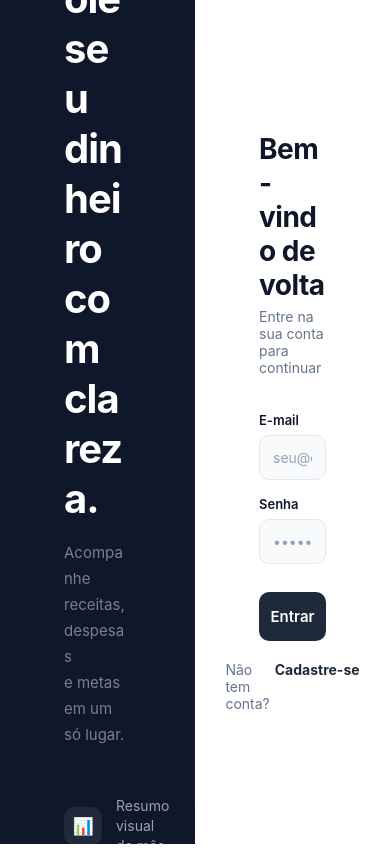
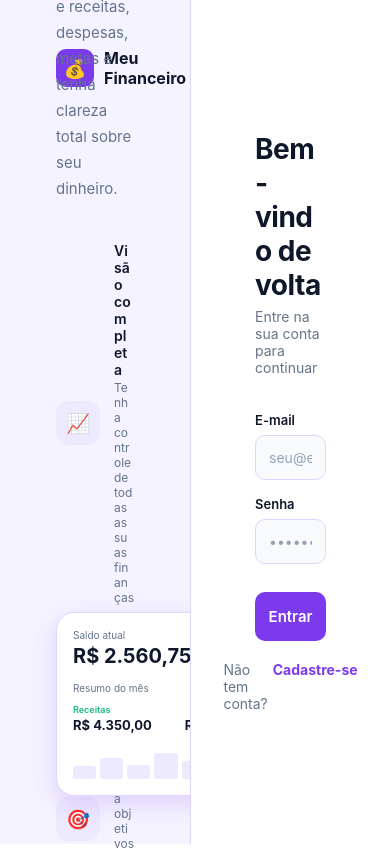
Before and after one commit to Breno330/meu-financeiro, a React Native app: screen / in a window 390 px wide. Shown: the top 850 px of the page. Built offline with nearby package versions, Linux system fonts and the light colour scheme.

Commit message:
Login web: painel lavanda com badge, headline destaque, features e mockup do app

```diff
--- a/App.tsx
+++ b/App.tsx
@@ -153,59 +153,115 @@ function TelaLogin() {
     { icon: '🎯', text: 'Metas e alertas de gastos' },
   ];
 
+  const LP = {
+    bg: '#F5F3FF',
+    accent: '#7C3AED',
+    accentLight: '#EDE9FE',
+    accentMid: '#DDD6FE',
+    text: '#0F172A',
+    label: '#64748B',
+  };
+
   if (Platform.OS === 'web') {
     return (
-      <SafeAreaView style={{ flex: 1, backgroundColor: C.primaryDark }}>
+      <SafeAreaView style={{ flex: 1, backgroundColor: LP.bg }}>
         <View style={{ flex: 1, flexDirection: 'row' }}>
 
-          {/* Painel esquerdo — branding */}
-          <View style={{ flex: 1, backgroundColor: C.primaryDark, padding: 64, justifyContent: 'center' }}>
-            {/* Logo */}
-            <View style={{ flexDirection: 'row', alignItems: 'center', gap: 12, marginBottom: 56 }}>
-              <View style={{ width: 44, height: 44, borderRadius: 12, backgroundColor: 'rgba(255,255,255,0.12)', alignItems: 'center', justifyContent: 'center' }}>
-                <Text style={{ fontSize: 22 }}>💰</Text>
-              </View>
-              <Text style={{ fontSize: 18, fontWeight: '700', color: '#fff', letterSpacing: -0.3 }}>Meu Financeiro</Text>
-            </View>
-
-            {/* Headline */}
-            <Text style={{ fontSize: 40, fontWeight: '700', color: '#fff', lineHeight: 50, letterSpacing: -1, marginBottom: 16 }}>
-              {'Controle seu\ndinheiro com\nclareza.'}
-            </Text>
-            <Text style={{ fontSize: 15, color: 'rgba(255,255,255,0.45)', lineHeight: 26, marginBottom: 48 }}>
-              {'Acompanhe receitas, despesas\ne metas em um só lugar.'}
-            </Text>
-
-            {/* Features */}
-            {features.map((f, i) => (
-              <View key={i} style={{ flexDirection: 'row', alignItems: 'center', gap: 14, marginBottom: 18 }}>
-                <View style={{ width: 38, height: 38, borderRadius: 10, backgroundColor: 'rgba(255,255,255,0.08)', alignItems: 'center', justifyContent: 'center' }}>
-                  <Text style={{ fontSize: 17 }}>{f.icon}</Text>
+          {/* ── Painel esquerdo — branding ── */}
+          <View style={{ flex: 1.1, backgroundColor: LP.bg, paddingHorizontal: 56, paddingVertical: 48, justifyContent: 'space-between' }}>
+
+            {/* Logo topo */}
+            <View style={{ flexDirection: 'row', alignItems: 'center', gap: 10 }}>
+              <View style={{ width: 38, height: 38, borderRadius: 10, backgroundColor: LP.accent, alignItems: 'center', justifyContent: 'center' }}>
+                <Text style={{ fontSize: 18 }}>💰</Text>
+              </View>
+              <Text style={{ fontSize: 16, fontWeight: '700', color: LP.text }}>Meu Financeiro</Text>
+            </View>
+
+            {/* Headline block */}
+            <View style={{ flex: 1, justifyContent: 'center', paddingVertical: 32 }}>
+              {/* Badge */}
+              <View style={{ alignSelf: 'flex-start', backgroundColor: LP.accentLight, paddingHorizontal: 12, paddingVertical: 5, borderRadius: 20, marginBottom: 22 }}>
+                <Text style={{ fontSize: 12, fontWeight: '600', color: LP.accent }}>Organize. Planeje. Conquiste.</Text>
+              </View>
+
+              {/* Título */}
+              <Text style={{ fontSize: 42, fontWeight: '800', color: LP.text, lineHeight: 52, letterSpacing: -1, marginBottom: 16 }}>
+                {'Sua vida financeira\nem '}
+                <Text style={{ color: LP.accent }}>um só lugar</Text>
+              </Text>
+
+              {/* Subtítulo */}
+              <Text style={{ fontSize: 15, color: LP.label, lineHeight: 26, marginBottom: 40, maxWidth: 380 }}>
+                Acompanhe receitas, despesas, metas e tenha clareza total sobre seu dinheiro.
+              </Text>
+
+              {/* Features */}
+              {[
+                { icon: '📈', title: 'Visão completa', desc: 'Tenha controle de todas as suas finanças' },
+                { icon: '🎯', title: 'Metas inteligentes', desc: 'Defina objetivos e acompanhe seu progresso' },
+                { icon: '🔒', title: 'Seguro e privado', desc: 'Seus dados protegidos com segurança' },
+              ].map((f, i) => (
+                <View key={i} style={{ flexDirection: 'row', alignItems: 'center', gap: 14, marginBottom: 18 }}>
+                  <View style={{ width: 44, height: 44, borderRadius: 13, backgroundColor: LP.accentLight, alignItems: 'center', justifyContent: 'center' }}>
+                    <Text style={{ fontSize: 19 }}>{f.icon}</Text>
+                  </View>
+                  <View style={{ flex: 1 }}>
+                    <Text style={{ fontSize: 14, fontWeight: '600', color: LP.text, marginBottom: 2 }}>{f.title}</Text>
+                    <Text style={{ fontSize: 12, color: LP.label }}>{f.desc}</Text>
+                  </View>
                 </View>
-                <Text style={{ fontSize: 14, color: 'rgba(255,255,255,0.6)', lineHeight: 20 }}>{f.text}</Text>
-              </View>
-            ))}
-
-            {/* Bottom divider line */}
-            <View style={{ position: 'absolute', right: 0, top: 40, bottom: 40, width: 1, backgroundColor: 'rgba(255,255,255,0.06)' }}/>
+              ))}
+            </View>
+
+            {/* Mini mockup do app */}
+            <View style={{ alignItems: 'flex-start' }}>
+              <View style={{ width: 220, backgroundColor: '#fff', borderRadius: 18, padding: 16, shadowColor: LP.accent, shadowOpacity: 0.18, shadowRadius: 24, shadowOffset: { width: 0, height: 8 }, elevation: 10, borderWidth: 1, borderColor: LP.accentMid }}>
+                <Text style={{ fontSize: 10, color: LP.label, marginBottom: 3 }}>Saldo atual</Text>
+                <View style={{ flexDirection: 'row', alignItems: 'center', gap: 8, marginBottom: 14 }}>
+                  <Text style={{ fontSize: 20, fontWeight: '700', color: LP.text }}>R$ 2.560,75</Text>
+                  <View style={{ backgroundColor: '#ECFDF5', paddingHorizontal: 5, paddingVertical: 2, borderRadius: 5 }}>
+                    <Text style={{ fontSize: 9, color: '#10B981', fontWeight: '700' }}>+12,5%</Text>
+                  </View>
+                </View>
+                <Text style={{ fontSize: 10, color: LP.label, marginBottom: 10 }}>Resumo do mês</Text>
+                <View style={{ flexDirection: 'row', justifyContent: 'space-between', marginBottom: 14 }}>
+                  <View>
+                    <Text style={{ fontSize: 9, color: '#10B981', fontWeight: '600', marginBottom: 2 }}>Receitas</Text>
+                    <Text style={{ fontSize: 13, fontWeight: '700', color: LP.text }}>R$ 4.350,00</Text>
+                  </View>
+                  <View style={{ alignItems: 'flex-end' }}>
+                    <Text style={{ fontSize: 9, color: '#F43F5E', fontWeight: '600', marginBottom: 2 }}>Despesas</Text>
+                    <Text style={{ fontSize: 13, fontWeight: '700', color: LP.text }}>R$ 1.789,25</Text>
+                  </View>
+                </View>
+                {/* Mini barras */}
+                <View style={{ flexDirection: 'row', gap: 4, alignItems: 'flex-end', height: 32 }}>
+                  {[40, 65, 45, 80, 55, 90, 50].map((h, i) => (
+                    <View key={i} style={{ flex: 1, justifyContent: 'flex-end' }}>
+                      <View style={{ height: Math.round(h * 0.32), backgroundColor: i === 5 ? LP.accent : LP.accentLight, borderRadius: 3 }}/>
+                    </View>
+                  ))}
+                </View>
+              </View>
+            </View>
+
           </View>
 
-          {/* Painel direito — formulário */}
-          <View style={{ flex: 1, backgroundColor: '#fff', justifyContent: 'center', alignItems: 'center', padding: 64 }}>
+          {/* ── Painel direito — formulário ── */}
+          <View style={{ flex: 1, backgroundColor: '#fff', justifyContent: 'center', alignItems: 'center', padding: 64, borderLeftWidth: 1, borderLeftColor: LP.accentMid }}>
             <View style={{ width: '100%', maxWidth: 380 }}>
 
-              {/* Título do form */}
-              <Text style={{ fontSize: 28, fontWeight: '700', color: C.text, letterSpacing: -0.5, marginBottom: 6 }}>
+              <Text style={{ fontSize: 28, fontWeight: '700', color: LP.text, letterSpacing: -0.5, marginBottom: 6 }}>
                 {modo === 'login' ? 'Bem-vindo de volta' : 'Criar conta'}
               </Text>
-              <Text style={{ fontSize: 14, color: C.label, marginBottom: 36 }}>
+              <Text style={{ fontSize: 14, color: LP.label, marginBottom: 36 }}>
                 {modo === 'login' ? 'Entre na sua conta para continuar' : 'Crie sua conta gratuitamente'}
               </Text>
 
-              {/* E-mail */}
-              <Text style={{ fontSize: 13, fontWeight: '600', color: C.text, marginBottom: 7 }}>E-mail</Text>
+              <Text style={{ fontSize: 13, fontWeight: '600', color: LP.text, marginBottom: 7 }}>E-mail</Text>
               <TextInput
-                style={inputStyle}
+                style={[inputStyle, { borderColor: LP.accentMid }]}
                 placeholder="seu@email.com"
                 placeholderTextColor={C.textLight}
                 value={email}
@@ -214,10 +270,9 @@ function TelaLogin() {
                 autoCapitalize="none"
               />
 
-              {/* Senha */}
-              <Text style={{ fontSize: 13, fontWeight: '600', color: C.text, marginBottom: 7 }}>Senha</Text>
+              <Text style={{ fontSize: 13, fontWeight: '600', color: LP.text, marginBottom: 7 }}>Senha</Text>
               <TextInput
-                style={[inputStyle, { marginBottom: 28 }]}
+                style={[inputStyle, { borderColor: LP.accentMid, marginBottom: 28 }]}
                 placeholder="••••••••"
                 placeholderTextColor={C.textLight}
                 value={senha}
@@ -225,9 +280,8 @@ function TelaLogin() {
                 secureTextEntry
               />
 
-              {/* Botão */}
               <TouchableOpacity
-                style={{ backgroundColor: C.primary, borderRadius: 10, padding: 15, alignItems: 'center', opacity: carregando ? 0.6 : 1, marginBottom: 20 }}
+                style={{ backgroundColor: LP.accent, borderRadius: 10, padding: 15, alignItems: 'center', opacity: carregando ? 0.6 : 1, marginBottom: 20 }}
                 onPress={modo === 'login' ? entrar : cadastrar}
                 disabled={carregando}
               >
@@ -237,17 +291,17 @@ function TelaLogin() {
                 }
               </TouchableOpacity>
 
-              {/* Toggle */}
               <View style={{ flexDirection: 'row', justifyContent: 'center', gap: 5 }}>
-                <Text style={{ fontSize: 14, color: C.label }}>
+                <Text style={{ fontSize: 14, color: LP.label }}>
                   {modo === 'login' ? 'Não tem conta?' : 'Já tem conta?'}
                 </Text>
                 <TouchableOpacity onPress={() => setModo(modo === 'login' ? 'cadastro' : 'login')}>
-                  <Text style={{ fontSize: 14, color: C.primary, fontWeight: '700' }}>
+                  <Text style={{ fontSize: 14, color: LP.accent, fontWeight: '700' }}>
                     {modo === 'login' ? 'Cadastre-se' : 'Entrar'}
                   </Text>
                 </TouchableOpacity>
               </View>
+
             </View>
           </View>
 
```
